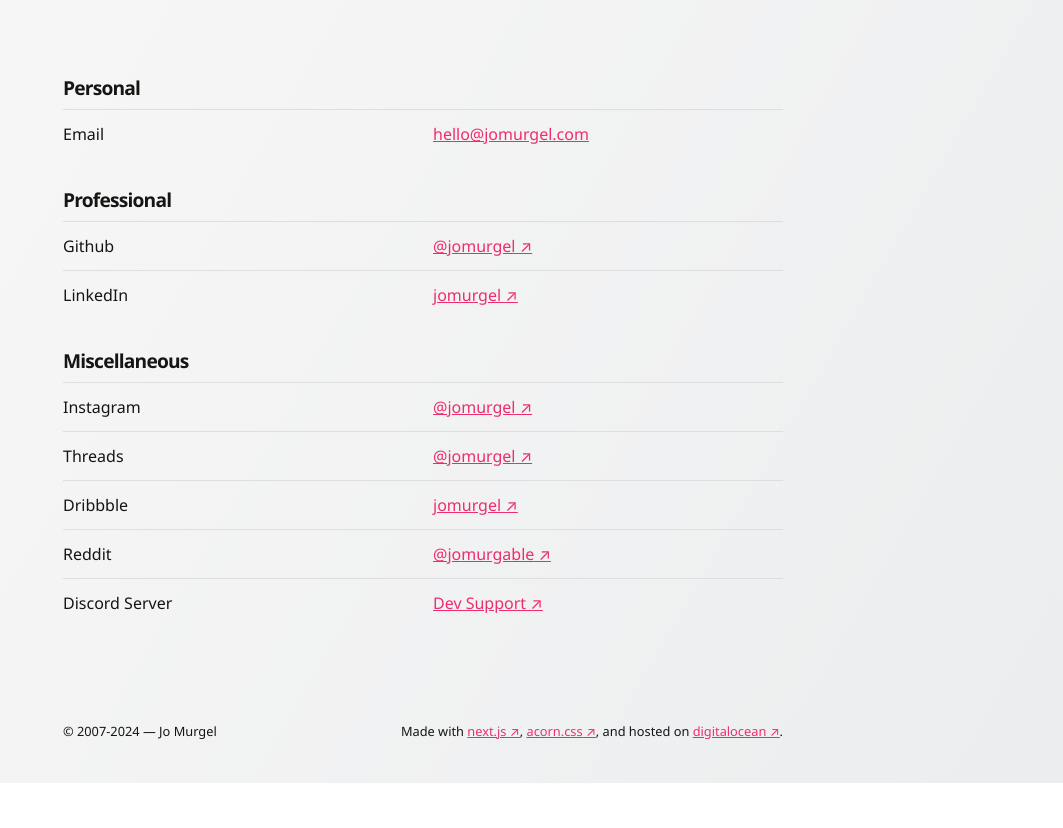
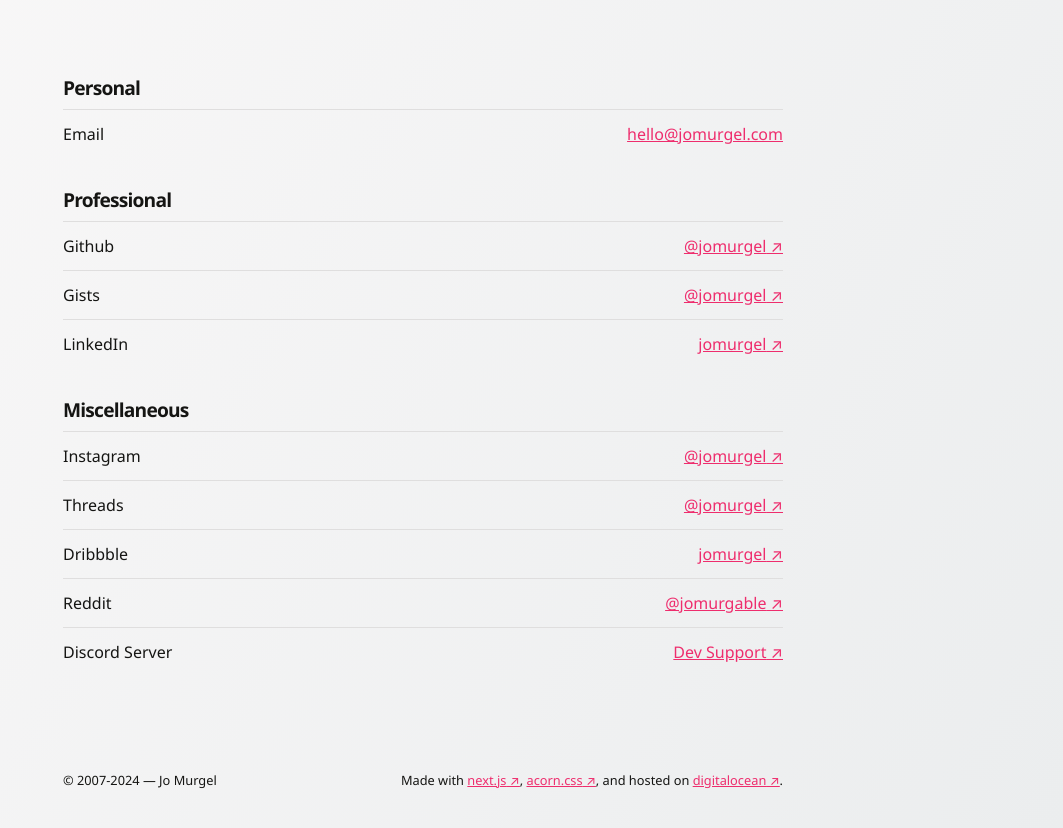
Before and after one commit to jomurgel/jomurgel-learn, a Next.js app: page /contact in a window 1280 px wide. Shown: the part 800-1628 px from the top of the page, without its empty margins (217-1280 px from the left). Before the commit the page ends 1583 px from the top, so only its background shows below. Built offline with nearby package versions, Linux system fonts and the light colour scheme.

Commit message:
code cleanup

```diff
--- a/src/app/about/page.tsx
+++ b/src/app/about/page.tsx
@@ -60,7 +60,7 @@ const About = () => {
 
         <p>Don't get me wrong, for those who become experts in one field or technology, my hats off to you, but that's not how I'm wired. I cannot be beholden to one endeavor any more than I can be beholden to one type of pizza (gluten-free pepperoni and pineapple, if you please). I'm fluent, conversational, and familiar with various languages and tech stacks (callback), allowing me to be more versatile than your average Jo. I have the drive to learn, an imagination unrestricted by convention, and the unique ability to look at a project from every relevant angle. Being a "Jo of all trades" means being prepared and informed for whatever gets thrown my way.</p>
 
-        <div data-table>
+        <div data-table data-style="list">
           <div data-attr="header">
             <div>
               <h3>Fluent</h3>
@@ -87,7 +87,7 @@ const About = () => {
           </div>
         </div>
 
-        <div data-table>
+        <div data-table data-style="list">
           <div data-attr="header">
             <div>
               <h3>Conversational</h3>
--- a/src/app/contact/page.tsx
+++ b/src/app/contact/page.tsx
@@ -46,6 +46,11 @@ const Contact = () => {
           </div>
 
           <div data-attr="row">
+            <div data-attr="column">Gists</div>
+            <div data-attr="column"><a href="https://gists.github.com/jomurgel" target="_blank" rel="noopener noreferrer">@jomurgel</a></div>
+          </div>
+
+          <div data-attr="row">
             <div data-attr="column">LinkedIn</div>
             <div data-attr="column"><a href="https://linkedin.com/in/jomurgel/" target="_blank" rel="noopener noreferrer">jomurgel</a></div>
           </div>
--- a/src/app/layout.tsx
+++ b/src/app/layout.tsx
@@ -1,5 +1,4 @@
 import { GoogleAnalytics } from '@next/third-parties/google'
-
 import type { Metadata } from 'next'
 import Header from '@/components/Header'
 import Footer from '@/components/Footer'
--- a/src/scss/style.scss
+++ b/src/scss/style.scss
@@ -642,6 +642,14 @@ hr {
   }
 }
 
+[data-text-style="large"] {
+  font-size: 250%;
+
+  strong {
+    color: var(--primary);
+  }
+}
+
 // Shared text content element margins.
 dl,
 [data-wrapper],
@@ -1249,6 +1257,20 @@ button {
   font-size: 100%;
 }
 
+[data-table][data-style="list"] {
+
+  [data-attr="column"]:nth-child(2n) {
+    text-align: left;
+  }
+}
+
+[data-table]:not([data-style="list"]) {
+
+  [data-attr="column"]:nth-child(2n) {
+    text-align: right;
+  }
+}
+
 [data-table] {
   // Provide optional overflow features.
   overflow-x: auto;
```
